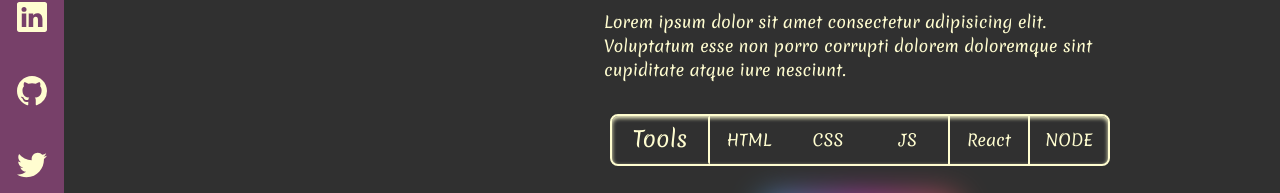
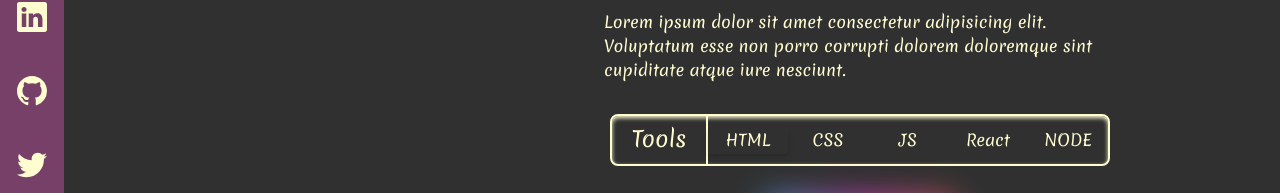
Before and after one commit to ghosh-trisha/Portfolio, a React (Vite) app: page /works in a window 1280 px wide. Shown: the part 398-591 px from the top of the page. Built offline with nearby package versions, Linux system fonts and the light colour scheme; a web font is replaced by a local one.

Commit message:
commited

```diff
--- a/src/pages/Works.jsx
+++ b/src/pages/Works.jsx
@@ -63,14 +63,14 @@ function Works() {
           <p>Lorem ipsum dolor sit amet consectetur adipisicing elit. Voluptatum esse non porro corrupti dolorem doloremque sint cupiditate atque iure nesciunt.</p>
 
           <div className='border-2 border-[#FFFDD0] rounded-lg flex flex-row m-8 shadow-inner shadow-[#FFFDD0]'>
-            <div className='flex justify-center items-center h-12 w-24 text-[1.38rem]'>Tools</div>
+            <div className='flex justify-center items-center h-12 w-24 text-[1.38rem] border-r-2 border-[#FFFDD0]'>Tools</div>
 
-            <div className='flex justify-center items-center'>
-            <span className='border-l-2 border-[#FFFDD0] h-12 flex justify-center items-center w-20 rounded-sm'>HTML</span>
+            <div className='flex justify-around items-center'>
+            <span className=' flex justify-center items-center w-20 rounded-sm shadow-md h-7'>HTML</span>
             <span className=' h-12 flex justify-center items-center w-20'>CSS</span>
             <span className=' h-12 flex justify-center items-center w-20'>JS</span>
-            <span className='border-l-2 border-[#FFFDD0] h-12 flex justify-center items-center w-20'>React</span>
-            <span className='border-l-2 border-[#FFFDD0] h-12 flex justify-center items-center w-20'>NODE</span>
+            <span className=' h-12 flex justify-center items-center w-20'>React</span>
+            <span className=' h-12 flex justify-center items-center w-20'>NODE</span>
             </div>
           </div>
 
```
